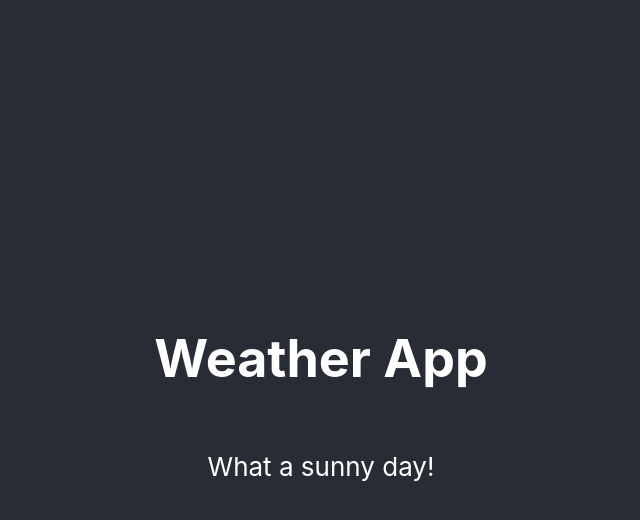
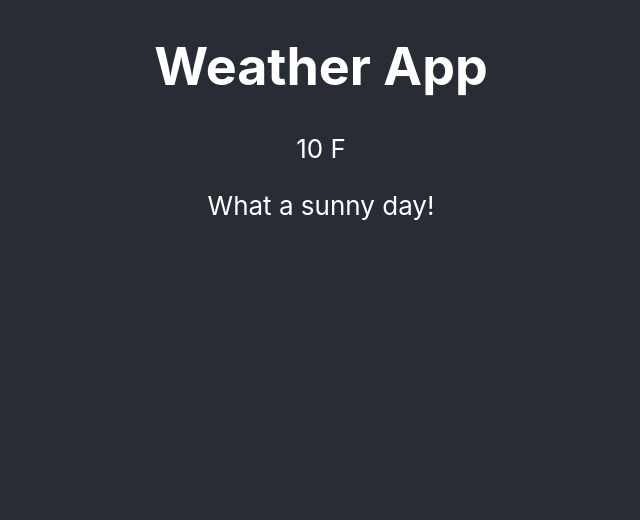
Before and after one commit to devATTX/weather-app, a React (Create React App) app: page / in a window 1280 px wide. Shown: the top 520 px of the page, without its empty margins (319-959 px from the left). Built offline with nearby package versions, Linux system fonts and the light colour scheme.

Commit message:
Added Current Temperature component

```diff
--- a/src/App.css
+++ b/src/App.css
@@ -19,7 +19,7 @@
   display: flex;
   flex-direction: column;
   align-items: center;
-  justify-content: center;
+  justify-content: normal;
   font-size: calc(10px + 2vmin);
   color: white;
 }
--- a/src/App.js
+++ b/src/App.js
@@ -1,10 +1,15 @@
 import './App.css';
+import CurrentTemp from './components/CurrentTemp'
+
+const temperature = 10
+const temperatureUnit = 'F'
 
 function App() {
   return (
     <div className="App">
       <header className="App-header">
         <h1>Weather App</h1>
+        <CurrentTemp temperature={temperature} temperatureUnit={temperatureUnit} />
         <p>What a sunny day!</p>
       </header>
     </div>
--- /dev/null
+++ b/src/components/CurrentTemp.js
@@ -0,0 +1,5 @@
+const CurrentTemp = ({ temperature, temperatureUnit }) => {
+  return <div>{temperature} {temperatureUnit}</div>;
+};
+
+export default CurrentTemp;
```
